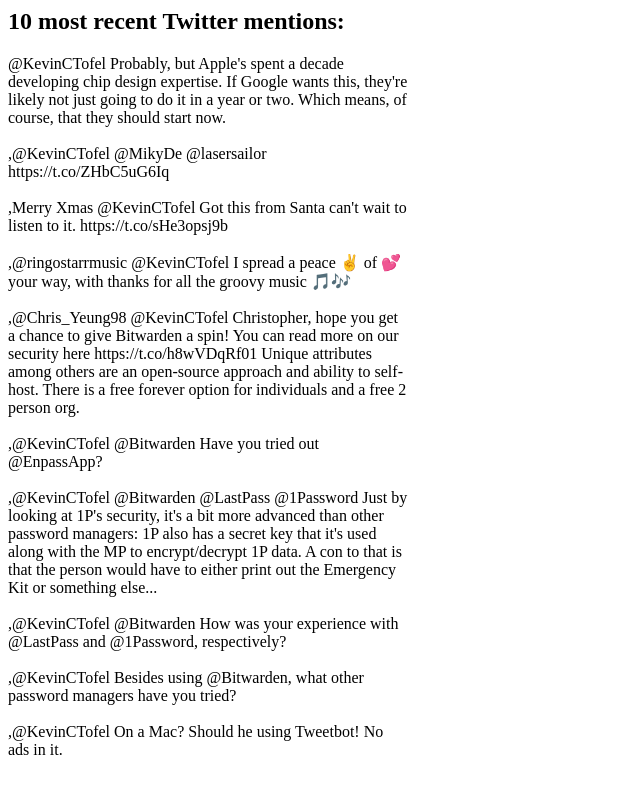
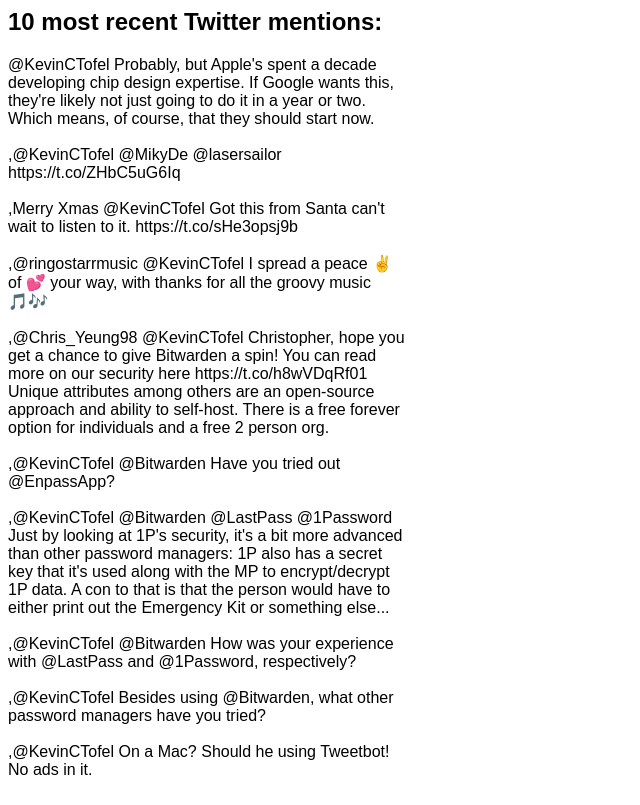
Before and after one commit to kevinctofel/kct-twitter, a plain HTML site: page index.html in a window 1280 px wide. Shown: the whole page, without its empty margins (0-640 px from the left). Drawn offline with nearby package versions, Linux system fonts and the light colour scheme.

Commit message:
style updates

```diff
--- a/styles.css
+++ b/styles.css
@@ -1,4 +1,7 @@
+html {
+    font-family: Arial, Helvetica, sans-serif;
+}
+
 .mentions {
-    flex: content;
     width: 400px;
 }
```
